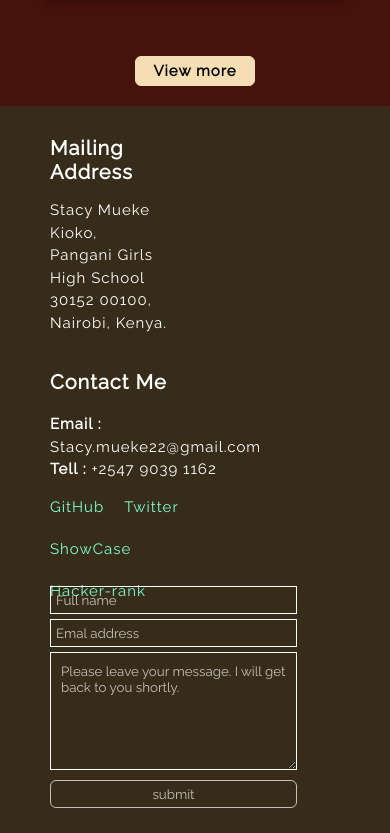
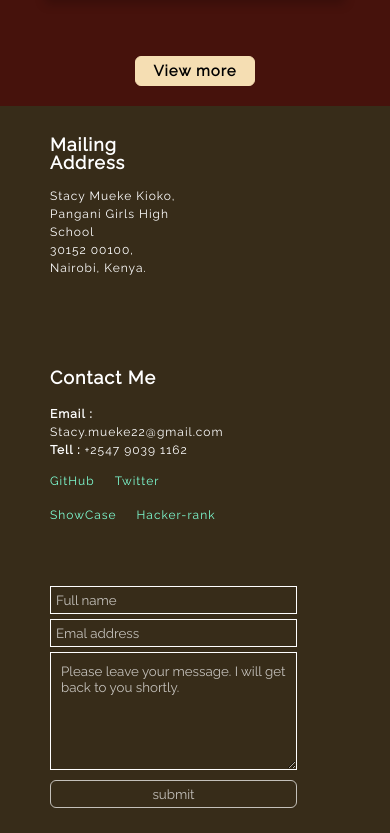
Before and after one commit to StacyKioko/Stacy_portfolio, a plain HTML site: page index.html in a window 390 px wide. Shown: the part 2565-3398 px from the top of the page. Drawn offline with Linux system fonts and the light colour scheme; a web font is replaced by a local one.

Commit message:
Adjusting footer font-size for phone orientation

```diff
--- a/style.css
+++ b/style.css
@@ -1100,6 +1100,7 @@ textarea {
         margin-bottom: 20px;
         padding-bottom: 40px;
         border-right:0;
+        font-size: 12px;
     }
 
 
@@ -1110,6 +1111,7 @@ textarea {
         letter-spacing: 3px;
         padding-bottom: 40px;
         border-right:0;
+        font-size: 12px;
     }
 
     .platform {
@@ -1118,7 +1120,7 @@ textarea {
         margin-right: 10px;
         margin-bottom; 40px;
         border: 0;
-        font-size: 15px;
+        font-size: 12px;
         font-family: Raleway, sans-serif;
         letter-spacing: 1px;
         display: inline;
@@ -1136,14 +1138,14 @@ textarea {
 
     .h-footer {
         margin-bottom: 15px;
-        font-size: 20px;
+        font-size: 18px;
         font-family: Raleway, sans-serif;
         letter-spacing: 1px;
     }
 
     .p-footer {
         line-height: 1.5em;
-        font-size: 15px;
+        font-size: 12px;
     }
 
     .name {
```
